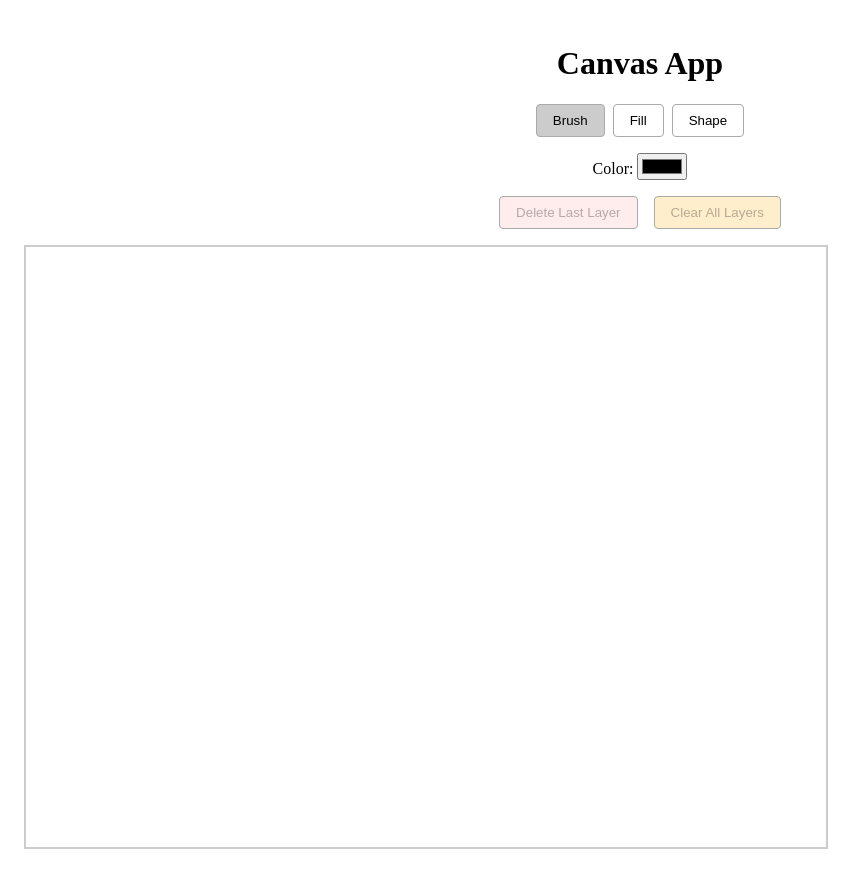
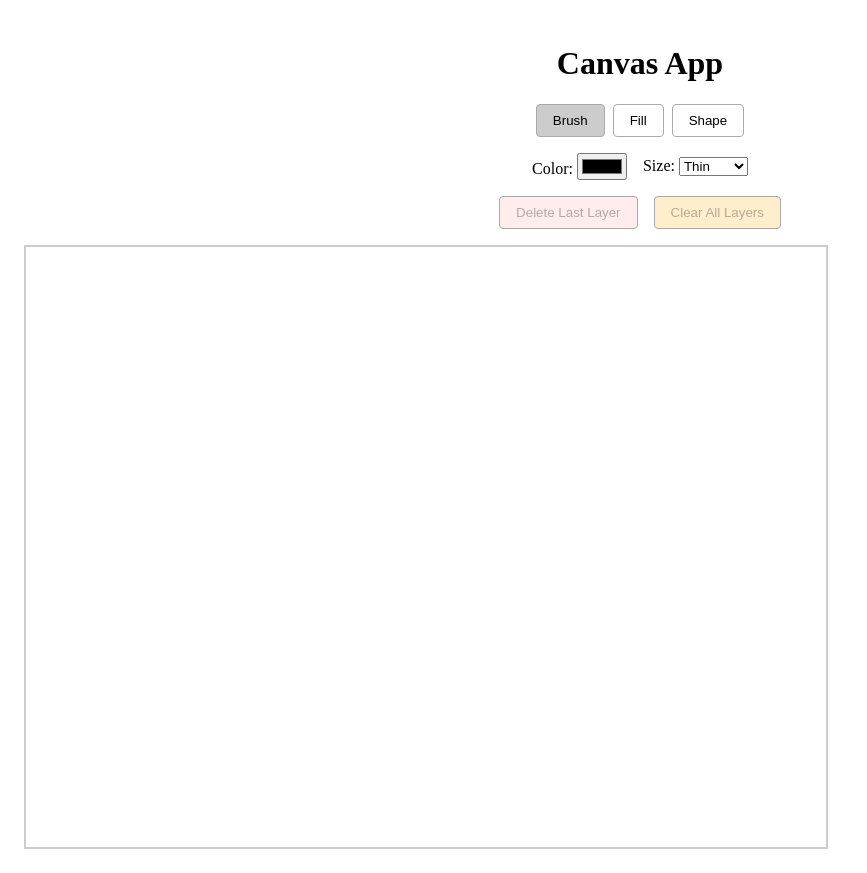
Before and after one commit to SanShaoQian/canvas, a React (Create React App) app: page / in a window 1280 px wide. Shown: the whole page, without its empty margins (0-867 px from the left). Built offline with nearby package versions, Linux system fonts and the light colour scheme.

Commit message:
Add brush size

```diff
--- a/src/components/CanvasBrushTool.tsx
+++ b/src/components/CanvasBrushTool.tsx
@@ -34,7 +34,7 @@ const CanvasBrushTool: React.FC = observer(() => {
 
     ctx.lineCap = "round";
     ctx.lineJoin = "round";
-    ctx.lineWidth = 5;
+    ctx.lineWidth = toolStore.brushSize;
     ctx.strokeStyle = toolStore.selectedColor;
     ctx.fillStyle = toolStore.selectedColor;
 
--- a/src/components/ControlPanel.tsx
+++ b/src/components/ControlPanel.tsx
@@ -66,6 +66,22 @@ const ControlPanel: React.FC = observer(() => {
             </select>
           </label>
         )}
+
+        {toolStore.selectedTool === "brush" && (
+          <label>
+            Size: {" "}
+            <select
+              value={toolStore.brushSize}
+              onChange={(e) =>
+                toolStore.setBrushSize(Number(e.target.value) as 5 | 10 | 15)
+              }
+            >
+                <option value={5}>Thin</option>
+                <option value={10}>Regular</option>
+                <option value={15}>Thick</option>
+            </select>
+          </label>
+        )}
       </div>
 
       <div style={{ display: "flex", gap: "1rem" }}>
--- a/src/store/ToolStore.ts
+++ b/src/store/ToolStore.ts
@@ -3,6 +3,7 @@ import { makeObservable, observable, action } from "mobx";
 class ToolStore {
   selectedTool: "brush" | "fill" | "shape" = "brush";
   selectedColor: string = "#000000";
+  brushSize: 5 | 10 | 15 = 5;
   shape: "circle" | "rectangle" | "triangle" = "circle";
   layers: HTMLCanvasElement[] = [];
 
@@ -10,10 +11,12 @@ class ToolStore {
     makeObservable(this, {
       selectedTool: observable,
       selectedColor: observable,
+      brushSize: observable,
       shape: observable,
       layers: observable,
       setTool: action,
       setColor: action,
+      setBrushSize: action,
       setShape: action,
       addLayer: action,
       removeLayer:action
@@ -26,6 +29,10 @@ class ToolStore {
 
   setColor(color: string) {
     this.selectedColor = color;
+  }
+
+  setBrushSize(size: 5 | 10 | 15) {
+    this.brushSize = size;
   }
 
   setShape(shape: "circle" | "rectangle" | "triangle") {
```
